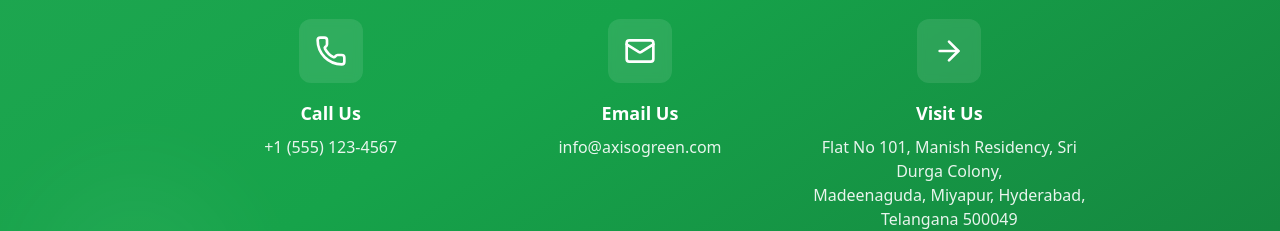
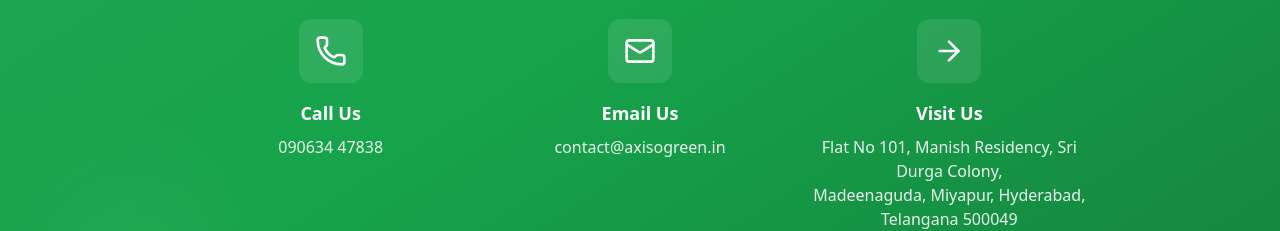
Before and after one commit to azorixsemivlsitraining/axisogreen1, a React (Vite) app: page / in a window 1280 px wide. Shown: the part 5220-5451 px from the top of the page. Built offline with nearby package versions, Linux system fonts and the light colour scheme.

Commit message:
Update FinalCTASection.tsx

```diff
--- a/client/components/sections/FinalCTASection.tsx
+++ b/client/components/sections/FinalCTASection.tsx
@@ -186,7 +186,7 @@
                 <Phone className="h-8 w-8" />
               </div>
               <h3 className="text-lg font-semibold mb-2">Call Us</h3>
-              <p className="opacity-90">+1 (555) 123-4567</p>
+              <p className="opacity-90">090634 47838</p>
             </motion.div>
 
             <motion.div whileHover={{ scale: 1.05 }} className="text-center">
@@ -194,7 +194,7 @@
                 <Mail className="h-8 w-8" />
               </div>
               <h3 className="text-lg font-semibold mb-2">Email Us</h3>
-              <p className="opacity-90">info@axisogreen.com</p>
+              <p className="opacity-90">contact@axisogreen.in</p>
             </motion.div>
 
             <motion.div whileHover={{ scale: 1.05 }} className="text-center">
```
